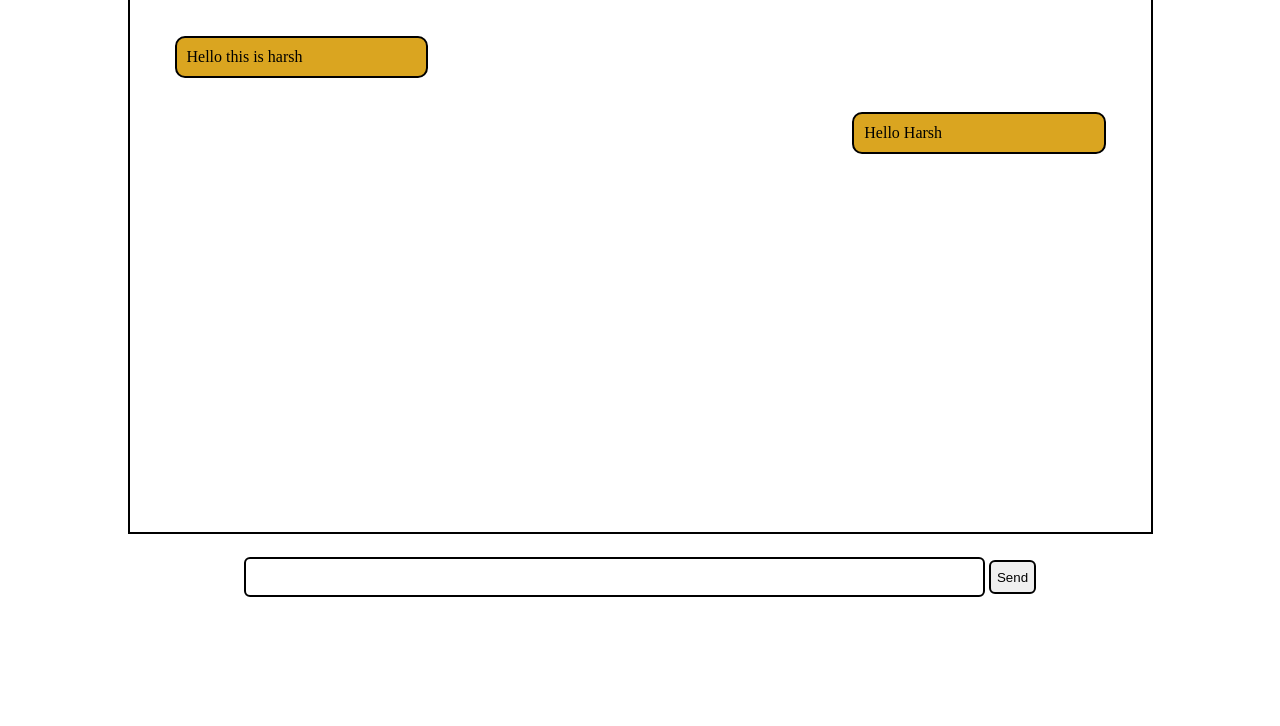
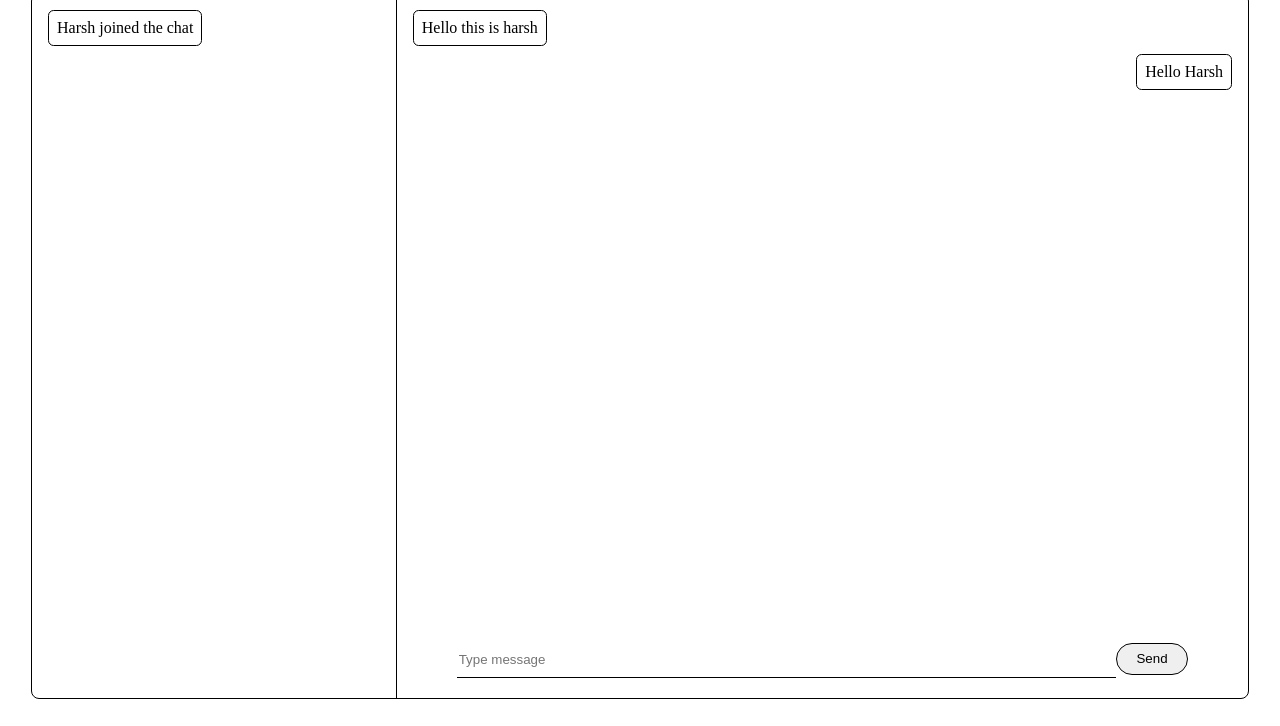
Before and after one commit to MSTC-DA-IICT/Hacktoberfest23-Real-time-Chat-app-Nodejs, a plain HTML site: page index.html in a window 1280 px wide. Shown: the part 74-800 px from the top of the page. Drawn offline with nearby package versions, Linux system fonts and the light colour scheme.

Commit message:
frontend structure change and readme file update

```diff
--- a/index.html
+++ b/index.html
@@ -3,7 +3,7 @@
 <head>
     <meta charset="UTF-8">
     <meta name="viewport" content="width=device-width, initial-scale=1.0">
-    <title>Chatty Node</title>
+    <title>Hectober Fest 2023</title>
     <script defer src="http://localhost:8000/socket.io/socket.io.js"></script>
     <script defer src="src/client.js"></script>
 
@@ -11,21 +11,28 @@
 </head>
 <body>
     <nav>
-        <img class="logo" src="" alt="">
+      <h2>Welcome to Hectober Fest 2023</h2>
     </nav>
+
     <div class="container">
-        <div class="message left">Hello this is harsh</div>
-        <div class="message right">Hello Harsh</div>
+      <div class="membersContainer">
+        <div class="message left">Harsh joined the chat</div>
+      </div>
+
+      <div class="messageContainer">
+        <div class="messageBox">
+          <div class="message left">Hello this is harsh</div>
+          <div class="message right">Hello Harsh</div>
+        </div>
+        <div class="send">
+          <form action="#" id = "send-container">
+              <input type="text" name="messageInput" id="messageInput" autocomplete="off" placeholder="Type message"/>
+              <button class="btn" type="submit">Send</button>
+          </form>
+        </div>
+      </div>
 
 
     </div>
-    <div class="send">
-        <form action="#" id = "send-container">
-            <input type="text" name = "messageInp" id="messageInp">
-            <button class="btn" type="submit">Send</button>
-        </form>
-
-    </div>
-
 </body>
 </html>
--- a/server/server.js
+++ b/server/server.js
@@ -12,6 +12,6 @@ Io.on('connection', socket =>{
     })
 
     socket.on('send',message =>{
-        socket.broadcast.emit('receive', {message: message, name: user[socket.id]})
+        socket.broadcast.emit('receive', {message: message, name: users[socket.id]})
     })
 })
--- a/style.css
+++ b/style.css
@@ -1,34 +1,44 @@
-.logo{
-    display: block;
-    margin: auto;
-    width: 50px;
-    height: 50px;
-}
 
-body{
-
+nav{
+  text-align: center;
 }
 
 .container{
-    max-width: 955px;
-    /*background-color: greenyellow;*/
-    border: 2px solid black;
+  width: 95vw;
+  min-height: 88vh;
   margin: auto;
-    height: 60vh;
-    padding: 33px;
+  display: grid;
+  grid-template-columns: 30% 70%;
+  border: 0.05rem solid black;
+  border-radius: 0.5rem;
+}
+
+.membersContainer{
+  padding: 1rem;
+  border-right: 0.05rem solid black;
+  border-top-left-radius: 0.5rem;
+  border-bottom-left-radius: 0.5rem;
+}
+
+.messageContainer{
+  padding: 0.5rem;
+  border-top-right-radius: 0.5rem;
+  border-bottom-right-radius: 0.5rem;
+  display: grid;
+  grid-template-rows: 92% 8%;
+}
+
+.messageBox{
+  margin: 0.5rem;
   overflow-y: auto;
-    margin-bottom: 23px;
-
 }
 
 .message{
-    background-color: goldenrod;
-    width: 24%;
-    padding: 10px;
-    margin: 17px 12px;
-    border: 2px solid black;
-    border-radius: 10px;
-
+  border: 0.05rem solid black;
+  border-radius: 0.35rem;
+  display: inline;
+  padding: 0.5rem;
+  margin-bottom: 0.5rem;
 }
 
 .left{
@@ -43,27 +53,36 @@ body{
 
 .send{
   text-align: center;
-
+  padding: 0.5rem;
 }
 
-#send-contianer{
-    display: block;
-    margin: auto;
-    text-align: center;
-    max-width: 985px;
-    width: 100%;
+#send-container{
+  display: flex;
+  justify-content: center;
 }
 
-#messageInp{
-    width: 58%;
-    border: 2px solid black;
-    border-radius: 6px;
-    height: 34px;
+#messageInput{
+  width: 80%;
+  color: black;
+  height: 2rem;
+  float: left;
+  background: 0;
+  border: 0;
+  outline: none;
+  border-bottom: 0.05rem solid black;
+  margin-bottom: 0.5rem;
+}
+
+#messageInput:focus{
+  outline: none;
+  box-shadow: none;
 }
 
 .btn{
   cursor: pointer;
-    border: 2px solid black;
-    border-radius: 6px;
-    height: 34px;
+  height: 2rem;
+  width: 4.5rem;
+  border: 0.1rem solid black;
+  border-radius: 5rem;
+  float: right;
 }
```
Also changed, not shown: README.md. Lines whose indentation alone changed are shown as unchanged.
